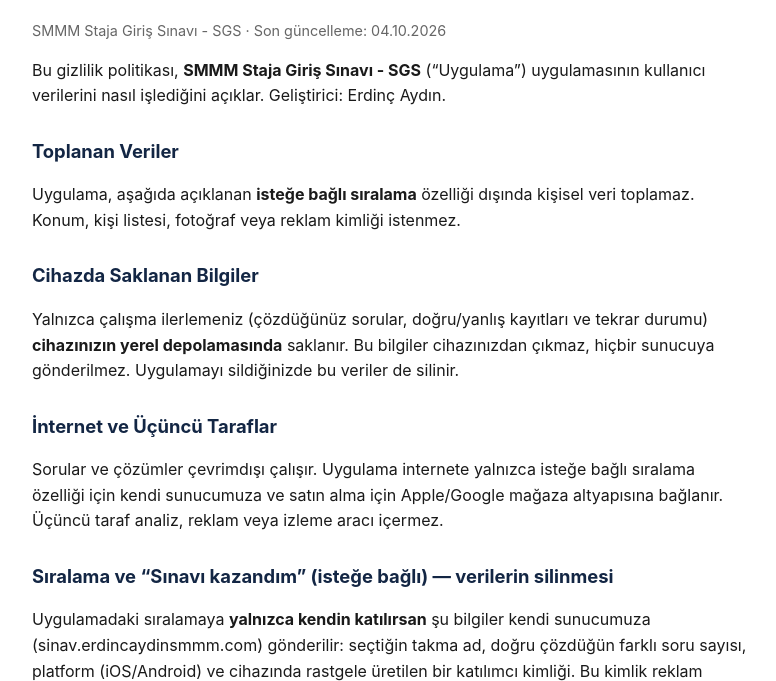
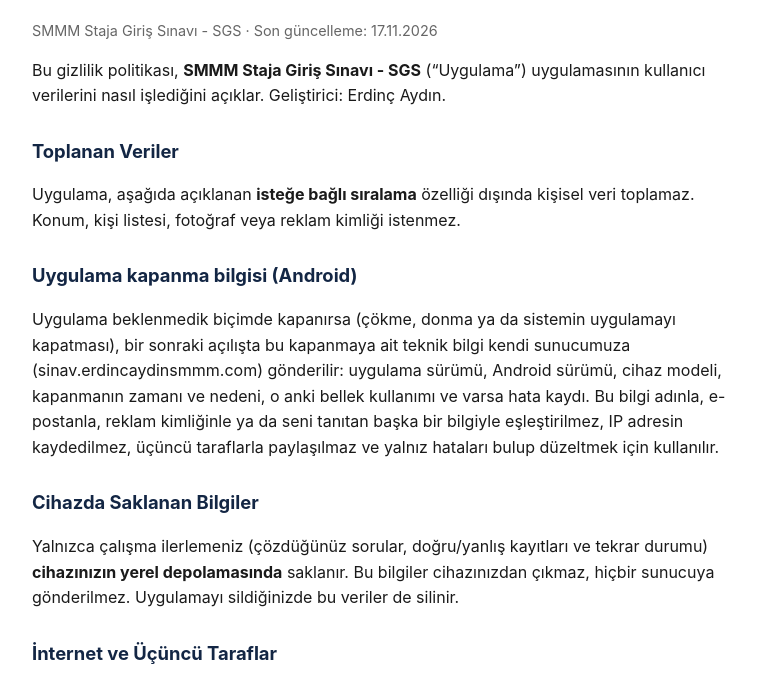
Before and after one commit to erdincaydin7888/sgsquiz-site, a plain HTML site: page gizlilik.html in a window 1280 px wide. Shown: the part 94-775 px from the top of the page, without its empty margins (248-1024 px from the left). Drawn offline with Linux system fonts and the light colour scheme.

Commit message:
Gizlilik: Android uygulama kapanma bilgisi bölümü eklendi
Co-Authored-By: Claude Opus 5.5 <noreply@anthropic.com>
Claude-Session: https://claude.ai/code/session_01WuPHUQbethxywvHR9TzRbx

```diff
--- a/gizlilik.html
+++ b/gizlilik.html
@@ -12,18 +12,21 @@
 </head>
 <body>
 <h1>Gizlilik Politikası</h1>
-<p class="tarih">SMMM Staja Giriş Sınavı - SGS · Son güncelleme: 04.10.2026</p>
+<p class="tarih">SMMM Staja Giriş Sınavı - SGS · Son güncelleme: 17.11.2026</p>
 
 <p>Bu gizlilik politikası, <strong>SMMM Staja Giriş Sınavı - SGS</strong> (“Uygulama”) uygulamasının kullanıcı verilerini nasıl işlediğini açıklar. Geliştirici: Erdinç Aydın.</p>
 
 <h2>Toplanan Veriler</h2>
 <p>Uygulama, aşağıda açıklanan <strong>isteğe bağlı sıralama</strong> özelliği dışında kişisel veri toplamaz. Konum, kişi listesi, fotoğraf veya reklam kimliği istenmez.</p>
 
+<h2 id="kapanma">Uygulama kapanma bilgisi (Android)</h2>
+<p>Uygulama beklenmedik biçimde kapanırsa (çökme, donma ya da sistemin uygulamayı kapatması), bir sonraki açılışta bu kapanmaya ait teknik bilgi kendi sunucumuza (sinav.erdincaydinsmmm.com) gönderilir: uygulama sürümü, Android sürümü, cihaz modeli, kapanmanın zamanı ve nedeni, o anki bellek kullanımı ve varsa hata kaydı. Bu bilgi adınla, e-postanla, reklam kimliğinle ya da seni tanıtan başka bir bilgiyle eşleştirilmez, IP adresin kaydedilmez, üçüncü taraflarla paylaşılmaz ve yalnız hataları bulup düzeltmek için kullanılır.</p>
+
 <h2>Cihazda Saklanan Bilgiler</h2>
 <p>Yalnızca çalışma ilerlemeniz (çözdüğünüz sorular, doğru/yanlış kayıtları ve tekrar durumu) <strong>cihazınızın yerel depolamasında</strong> saklanır. Bu bilgiler cihazınızdan çıkmaz, hiçbir sunucuya gönderilmez. Uygulamayı sildiğinizde bu veriler de silinir.</p>
 
 <h2>İnternet ve Üçüncü Taraflar</h2>
-<p>Sorular ve çözümler çevrimdışı çalışır. Uygulama internete yalnızca isteğe bağlı sıralama özelliği için kendi sunucumuza ve satın alma için Apple/Google mağaza altyapısına bağlanır. Üçüncü taraf analiz, reklam veya izleme aracı içermez.</p>
+<p>Sorular ve çözümler çevrimdışı çalışır. Uygulama internete yalnızca isteğe bağlı sıralama özelliği ve Android'de teknik kapanma bilgisi için kendi sunucumuza ve satın alma için Apple/Google mağaza altyapısına bağlanır. Üçüncü taraf analiz, reklam veya izleme aracı içermez.</p>
 
 <h2 id="veri-silme">Sıralama ve “Sınavı kazandım” (isteğe bağlı) — verilerin silinmesi</h2>
 <p>Uygulamadaki sıralamaya <strong>yalnızca kendin katılırsan</strong> şu bilgiler kendi sunucumuza (sinav.erdincaydinsmmm.com) gönderilir: seçtiğin takma ad, doğru çözdüğün farklı soru sayısı, platform (iOS/Android) ve cihazında rastgele üretilen bir katılımcı kimliği. Bu kimlik reklam kimliği değildir; seni başka uygulamalarda tanımaz. Katılmazsan hiçbir bilgi gönderilmez.</p>
```
